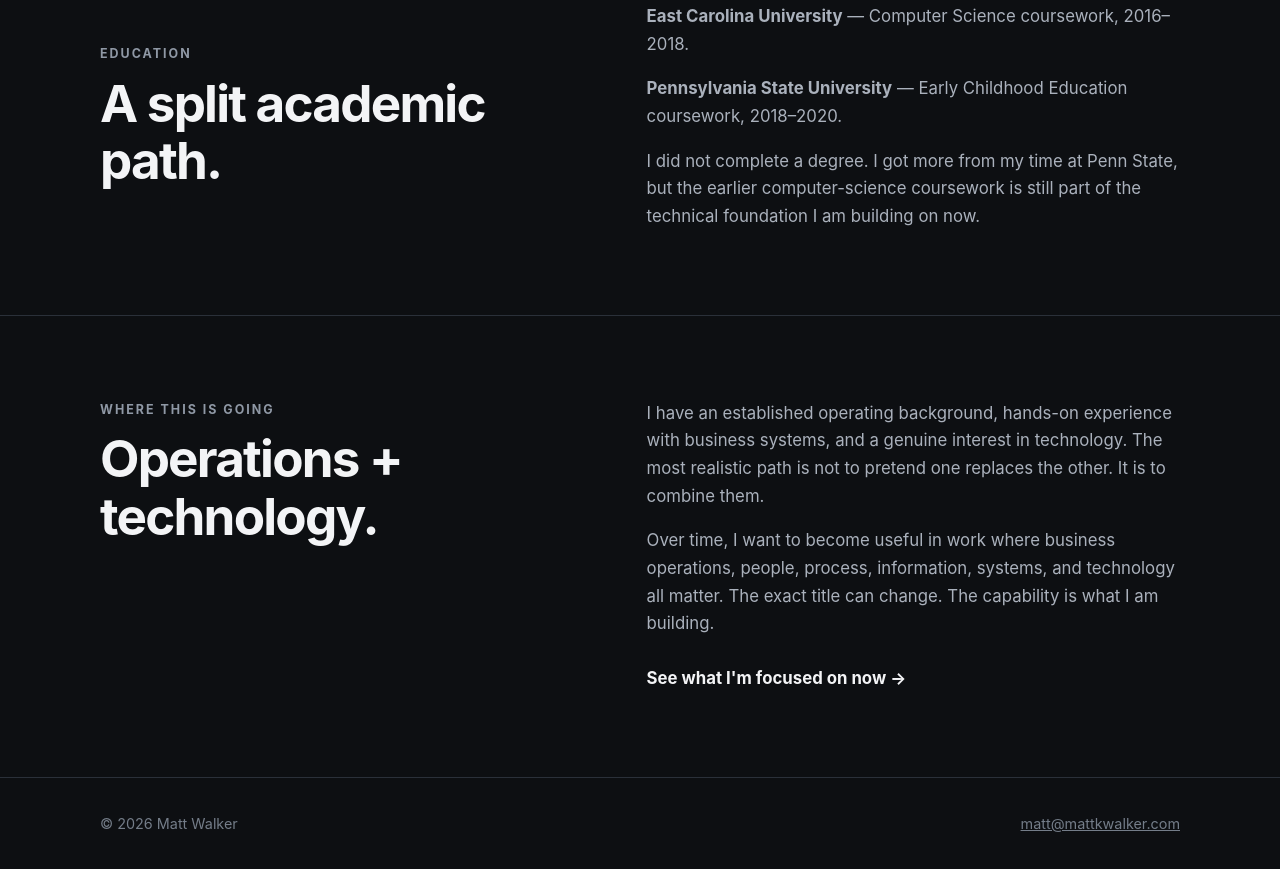
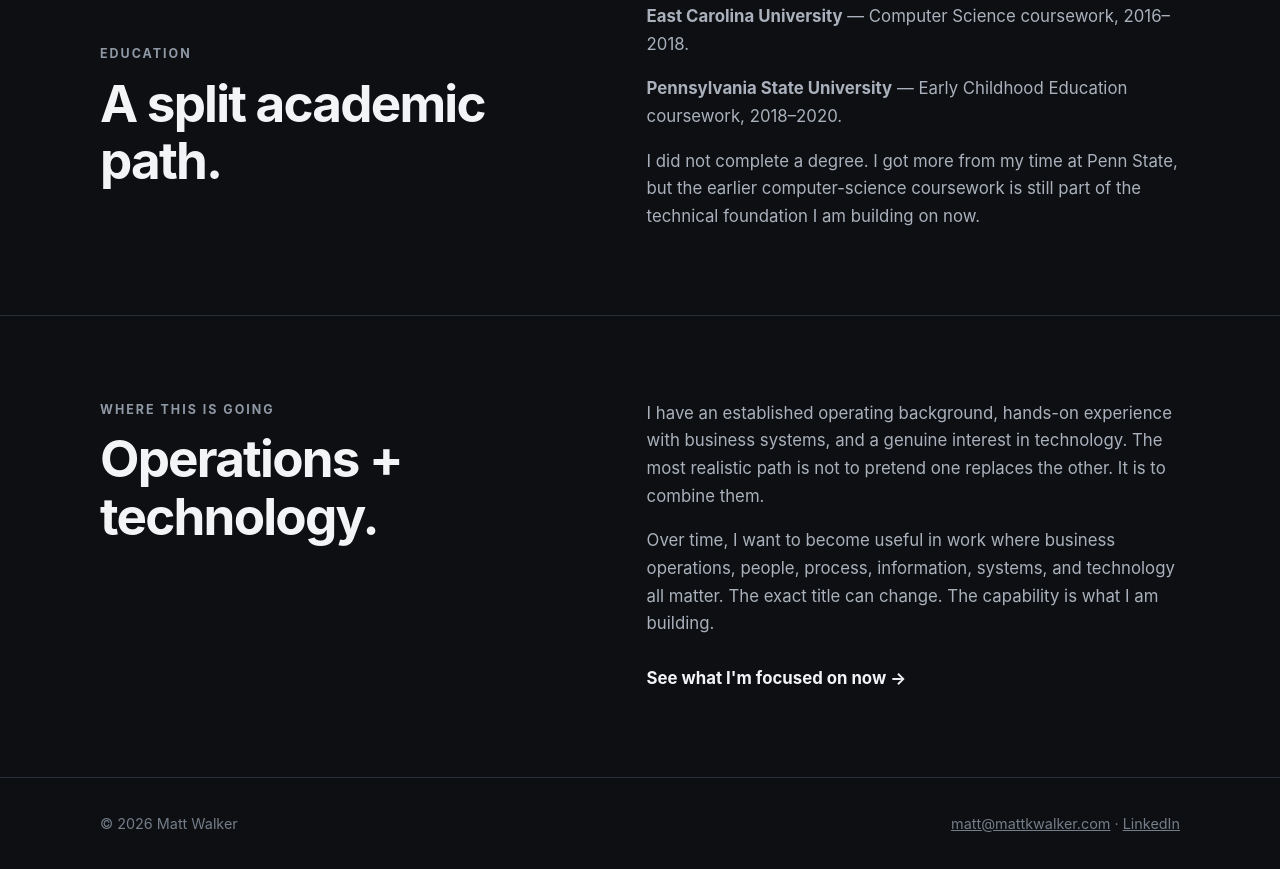
Before and after one commit to mkw1997/mkw1997.github.io, a plain HTML site: page about/index.html in a window 1280 px wide. Shown: the part 2557-3426 px from the top of the page. Drawn offline with Linux system fonts and the light colour scheme.

Commit message:
Add LinkedIn to about page footer

```diff
--- a/about/index.html
+++ b/about/index.html
@@ -138,6 +138,6 @@
     </section>
   </main>
 
-  <footer><div class="container footer-wrap"><span>© 2026 Matt Walker</span><a href="mailto:matt@mattkwalker.com">matt@mattkwalker.com</a></div></footer>
+  <footer><div class="container footer-wrap"><span>© 2026 Matt Walker</span><span><a href="mailto:matt@mattkwalker.com">matt@mattkwalker.com</a> · <a href="https://www.linkedin.com/in/matt-walker-426330162" target="_blank" rel="noopener noreferrer">LinkedIn</a></span></div></footer>
 </body>
 </html>
```
